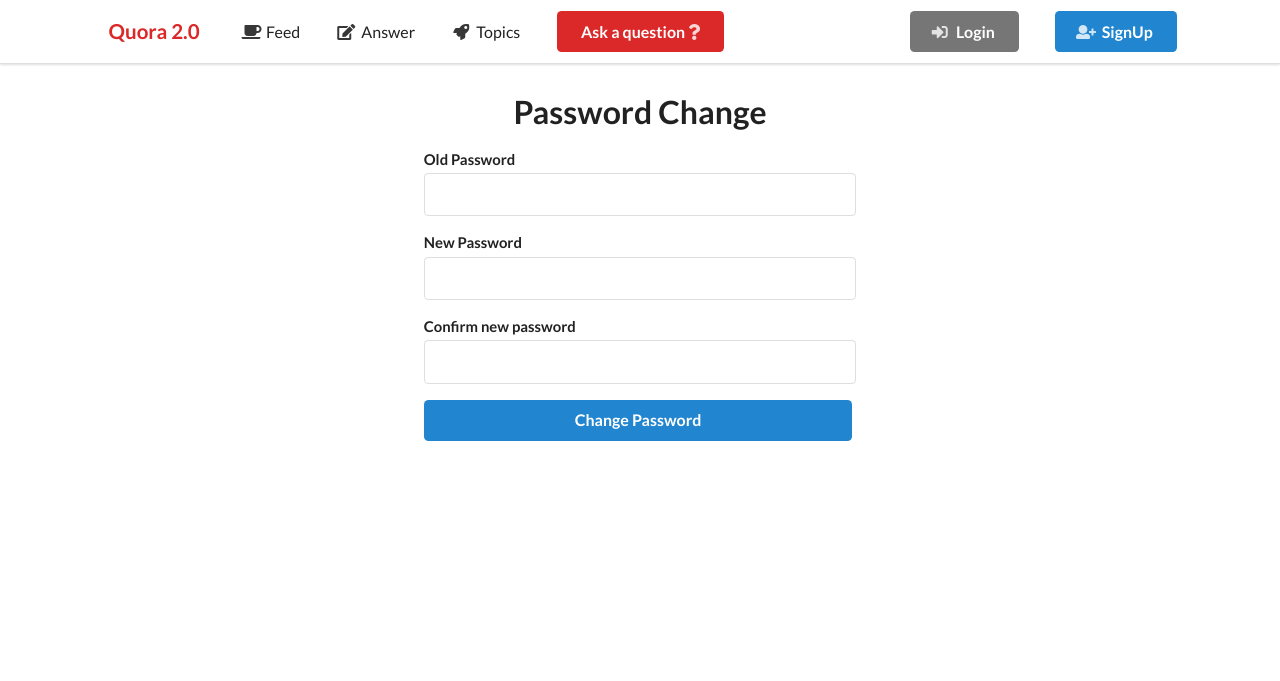
After one commit to NightingaleV/quora_clone_project, a Django app: template quora_clone/templates/users/users_password_change.html in a window 1280 px wide. The commit adds this page. Shown: the top 681 px of the page. Run offline with Django 3.2, Linux system fonts and the light colour scheme; the template is opened without the code that fills it, so the values that code supplies are empty, except form fields; tables that the repository leaves empty hold one stand-in row (values such as "Sample post"); form fields are guessed from the names that the template uses; some libraries are stand-ins or nearby versions.

Commit message:
feature: change password

```diff
--- a/quora_clone/apps/users/forms.py
+++ b/quora_clone/apps/users/forms.py
@@ -1,3 +1,4 @@
+from django import forms
 from django.contrib.auth import get_user_model, forms
 from django.core.exceptions import ValidationError
 
--- a/quora_clone/config/settings/base.py
+++ b/quora_clone/config/settings/base.py
@@ -52,7 +52,6 @@ DJANGO_APPS = [
     'django.contrib.admin',
 ]
 THIRD_PARTY_APPS = [
-    'debug_toolbar',
 ]
 LOCAL_APPS = [
     'quora_clone.apps.topics.apps.TopicsAppConfig',
--- a/quora_clone/static/css/master.css
+++ b/quora_clone/static/css/master.css
@@ -7,7 +7,9 @@ html {
 
 .page-wrapper {
   margin-top: 64px;
-  margin-top: 4rem; }
+  margin-top: 4rem;
+  padding-top: 32px;
+  padding-top: 2rem; }
 
 .topic-list.ui.divided.items > .item {
   margin: 0;
--- a/quora_clone/static/css/master.min.css
+++ b/quora_clone/static/css/master.min.css
@@ -1,2 +1,2 @@
-html{font-size:100%}.menu.top{min-height:64px;min-height:4rem}.page-wrapper{margin-top:64px;margin-top:4rem}.topic-list.ui.divided.items>.item{margin:0;padding:16px 0!important;padding:1rem 0!important;border-top:0 solid rgba(34,36,38,.15);border-bottom:1px solid rgba(34,36,38,.15);-ms-flex-align:center;align-items:center}
+html{font-size:100%}.menu.top{min-height:64px;min-height:4rem}.page-wrapper{margin-top:64px;margin-top:4rem;padding-top:32px;padding-top:2rem}.topic-list.ui.divided.items>.item{margin:0;padding:16px 0!important;padding:1rem 0!important;border-top:0 solid rgba(34,36,38,.15);border-bottom:1px solid rgba(34,36,38,.15);-ms-flex-align:center;align-items:center}
 /*# sourceMappingURL=master.min.css.map */
--- a/quora_clone/static/sass/layout/_design.scss
+++ b/quora_clone/static/sass/layout/_design.scss
@@ -8,4 +8,5 @@ $top-menu-height: 4rem;
 
 .page-wrapper {
   margin-top: $top-menu-height;
+  padding-top: 2rem;
 }
--- a/quora_clone/templates/navbar.html
+++ b/quora_clone/templates/navbar.html
@@ -4,7 +4,7 @@
         <a href="" class="ui red header item page-brand">Quora 2.0</a>
         {% if user.is_authenticated %}
             <a href="" class="item"><i class="ui icon coffee"></i>Feed</a>
-            <a href="" class="item"><i class="ui icon edit"></i>Answer</a>
+            <a href="" class="item"><i class="ui icon pencil alternate"></i>Answer</a>
             <a href="{% url 'topics:list' %}" class="item"><i class="ui icon
             rocket"></i>Topics</a>
         {% else %}
--- a/quora_clone/templates/users/users_account.html
+++ b/quora_clone/templates/users/users_account.html
@@ -36,7 +36,7 @@
                             </div>
                             <div class="buttons mt-4 ml-1">
                                 <a href="" class="ui primary button">Edit Profile</a>
-                                <a href="" class="ui button ml-3">Change password</a>
+                                <a href="{% url 'users:password-change' %}" class="ui button ml-3">Change password</a>
                             </div>
                         </div>
                     </div>
--- /dev/null
+++ b/quora_clone/templates/users/users_password_change.html
@@ -0,0 +1,64 @@
+{% extends 'base.html' %}
+
+{% block title %}
+    Sign in and browse the site as you wish
+{% endblock %}
+
+{% block content %}
+    <div class="row">
+        <div class="col-12 d-flex justify-content-center">
+            <h1 class="ui header">Password Change</h1>
+        </div>
+        <div class="col-12 d-flex justify-content-center mt-3">
+            <form method="POST" action="{% url 'users:password-change' %}"
+                  class="col-5 ui equal width form d-flex flex-column justify-content-center">
+                {% csrf_token %}
+                {% if form.non_fields_errors %}
+                    <div class="ui visible small error message">
+                    <i class="close icon"></i>
+                    <div class="header">
+                        Ups! Something went wrong:
+                    </div>
+                    <ul class="list">
+                        {{ form.non_fields_errors }}
+                    </ul>
+                </div>
+                {% endif %}
+                <div class="fields">
+                    <div class="field">
+                        <label for="{{ form.old_password.id_for_label }}">Old Password</label>
+                        {{ form.old_password }}
+                        {% if form.old_password.errors %}
+                            <div class="ui visible tiny error message">
+                                <i class="close icon"></i>{{ form.old_password.errors }}
+                            </div>
+                        {% endif %}
+                    </div>
+                </div>
+                <div class="fields">
+                    <div class="field">
+                        <label for="{{ form.new_password1.id_for_label }}">New Password</label>
+                        {{ form.new_password1 }}
+                    </div>
+                </div>
+                {% if form.new_password1.errors %}
+                    <div class="ui visible tiny error message"><i class="close icon"></i>
+                        {{ form.new_password1.errors }}
+                    </div>
+                {% endif %}
+            <div class="fields">
+                    <div class="field">
+                        <label for="{{ form.new_password2.id_for_label }}">Confirm new password</label>
+                        {{ form.new_password2 }}
+                    </div>
+                </div>
+                {% if form.new_password2.errors %}
+                    <div class="ui visible tiny error message"><i class="close icon"></i>
+                        {{ form.new_password2.errors }}
+                    </div>
+                {% endif %}
+                <button type="submit" class="ui primary button">Change Password</button>
+            </form>
+        </div>
+    </div>
+{% endblock %}
```
Also changed, not shown: quora_clone/apps/users/urls.py (+5 -5 lines), quora_clone/apps/users/views.py (+5 -4 lines), quora_clone/config/settings/local.py (+7 -3 lines), quora_clone/templates/users/users_password_change_done.html (added, +18 -0 lines), 1 other file.
